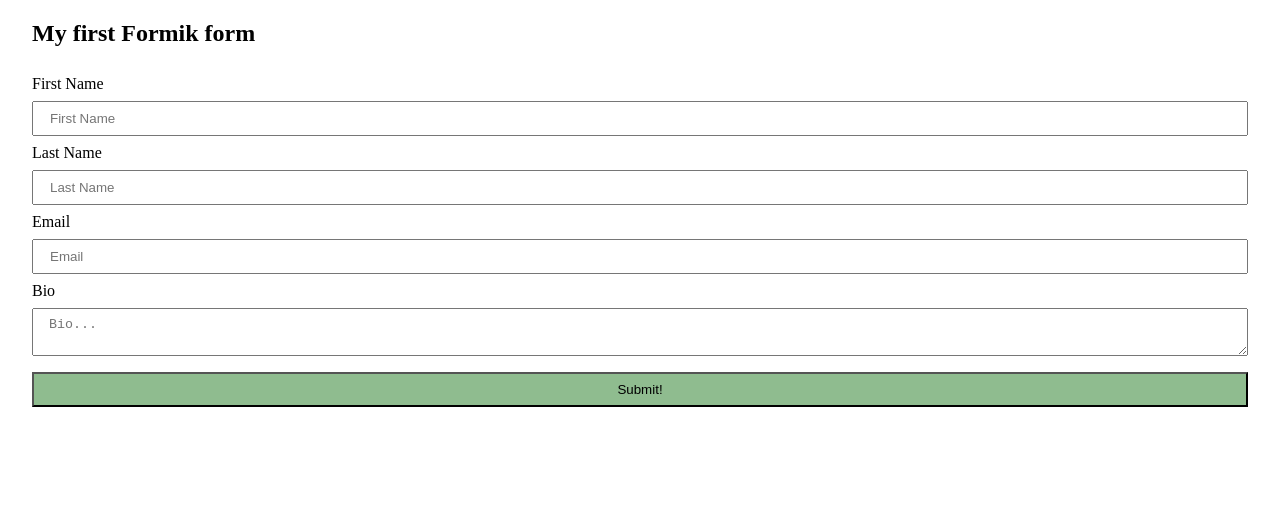
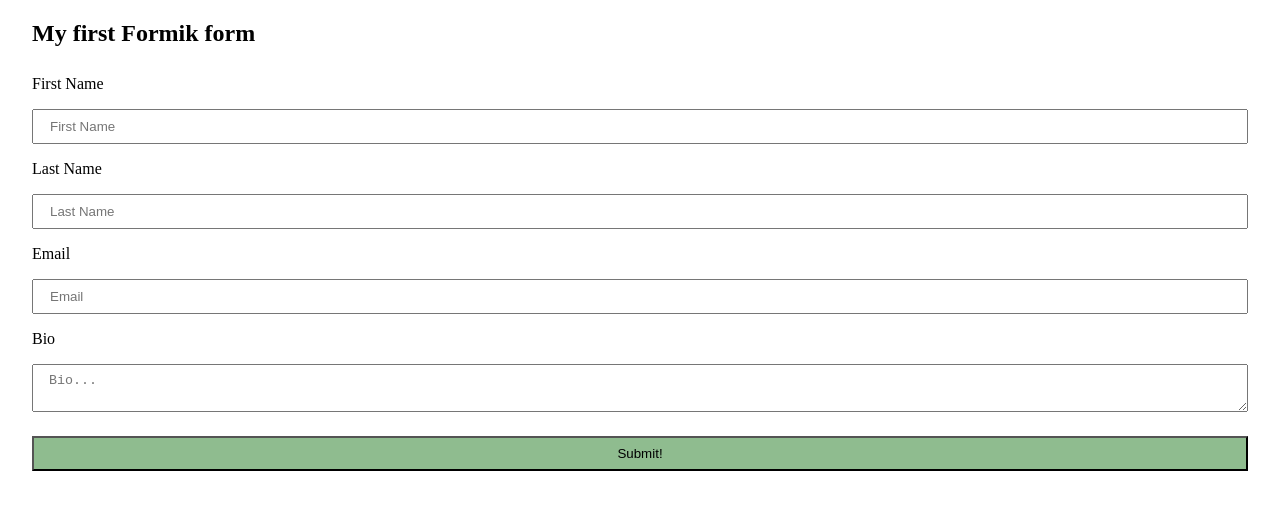
Before and after one commit to scottgamer/formik-form, a React (Create React App) app: page / in a window 1280 px wide. Shown: the top 510 px of the page. Built offline with nearby package versions, Linux system fonts and the light colour scheme.

Commit message:
improved form styles

```diff
--- a/src/components/Form/styles.css
+++ b/src/components/Form/styles.css
@@ -4,15 +4,18 @@
 }
 
 .form__label {
+  display: flex;
+  flex-direction: column;
   margin: 0.5rem 0;
 }
 
 .form__input {
+  margin: 0.5rem 0;
   padding: 0.5rem 1rem;
 }
 
 .form__error {
-  margin: 0.5rem;
+  margin: 0.5rem 0;
   color: orangered;
 }
 
```
